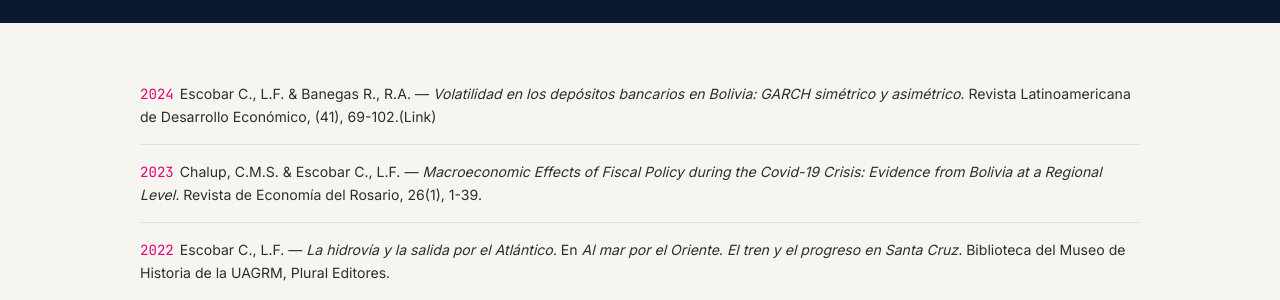
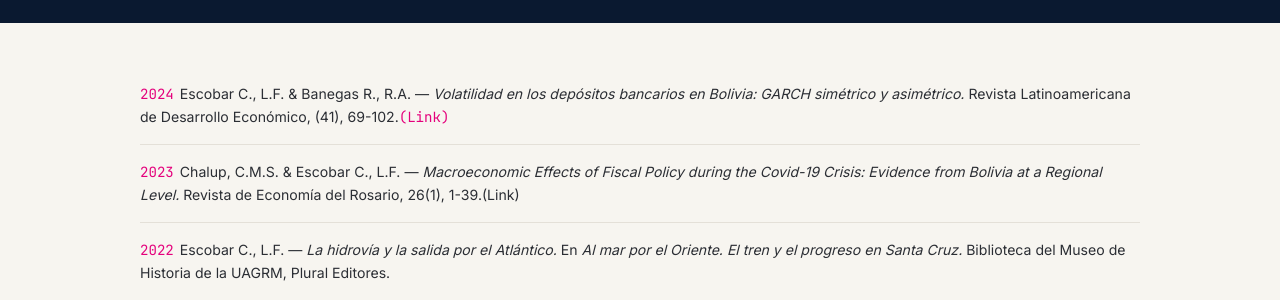
Before and after one commit to LFernandoEscobarC/LFernandoEscobarC.github.io, a Jekyll site: the page built from investigacion.md, in a window 1280 px wide and 900 px high. Shown: the part 227-527 px from the top of the window. Built offline with Jekyll 4.4.1, drawn with Linux system fonts in a browser that asks for light colours.

Commit message:
Update investigacion.md

```diff
--- a/investigacion.md
+++ b/investigacion.md
@@ -13,8 +13,8 @@ permalink: /investigacion/
 
 <section class="block" style="border-top:none;">
   <ul class="pub-list">
-    <li><span class="pub-year">2024</span>Escobar C., L.F. &amp; Banegas R., R.A. — <em>Volatilidad en los depósitos bancarios en Bolivia: GARCH simétrico y asimétrico.</em> Revista Latinoamericana de Desarrollo Económico, (41), 69-102.<a href="https://lajed.ucb.edu.bo/a/article/view/514">(Link)</a></li>
-    <li><span class="pub-year">2023</span>Chalup, C.M.S. &amp; Escobar C., L.F. — <em>Macroeconomic Effects of Fiscal Policy during the Covid-19 Crisis: Evidence from Bolivia at a Regional Level.</em> Revista de Economía del Rosario, 26(1), 1-39.</li>
+    <li><span class="pub-year">2024</span>Escobar C., L.F. &amp; Banegas R., R.A. — <em>Volatilidad en los depósitos bancarios en Bolivia: GARCH simétrico y asimétrico.</em> Revista Latinoamericana de Desarrollo Económico, (41), 69-102.<a href="https://lajed.ucb.edu.bo/a/article/view/514"><span class="pub-year">(Link)</span></a></li>
+    <li><span class="pub-year">2023</span>Chalup, C.M.S. &amp; Escobar C., L.F. — <em>Macroeconomic Effects of Fiscal Policy during the Covid-19 Crisis: Evidence from Bolivia at a Regional Level.</em> Revista de Economía del Rosario, 26(1), 1-39.<a href="https://lajed.ucb.edu.bo/a/article/view/514">(Link)</a></li>
     <li><span class="pub-year">2022</span>Escobar C., L.F. — <em>La hidrovía y la salida por el Atlántico.</em> En <em>Al mar por el Oriente. El tren y el progreso en Santa Cruz.</em> Biblioteca del Museo de Historia de la UAGRM, Plural Editores.</li>
     <li><span class="pub-year">2021</span>Banegas R., R.A. et al. — <em>Internal and external shocks and economic policy innovations in Bolivia: a general approach.</em> Asian Economic and Financial Review, 11(1), 57-77.</li>
     <li><span class="pub-year">2020</span>Escobar C., L.F. &amp; Chalup C., M.S. — <em>Desempeño económico departamental durante la crisis del Covid-19 en Bolivia.</em> Cuadernos de Investigación Económica Boliviana, 3(1), 89-110.</li>
```
